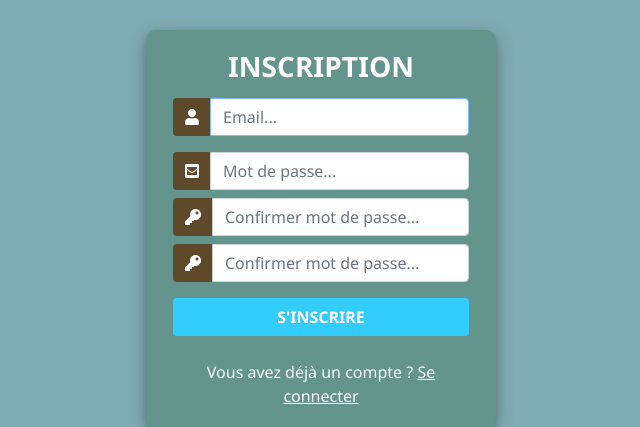
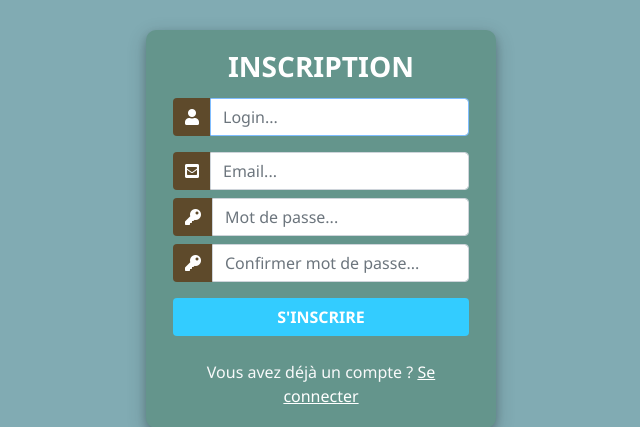
Before and after one commit to thesenegalesehitch/django_first_project, a Django app: page /inscription/ in a window 1280 px wide. Shown: the part 171-598 px from the top of the page, without its empty margins (319-959 px from the left). Run offline with Django 5.2, Linux system fonts and the light colour scheme; some libraries are stand-ins or nearby versions.

Commit message:
Correction des labels au niveau des formulaires

```diff
--- a/myFirstApp/templates/home.html
+++ b/myFirstApp/templates/home.html
@@ -74,7 +74,7 @@
   </header>
 
   <main style="text-align:center; padding: 50px;">
-    <h1>Bienvenue sur le site !</h1>
+    <h1><br>Bienvenue sur le site !</h1>
     <p>Utilisez le menu pour naviguer.</p>
   </main>
 
--- a/myFirstApp/templates/inscription.html
+++ b/myFirstApp/templates/inscription.html
@@ -115,10 +115,10 @@
 		// Corrected JS pour les placeholders
 		const fields = document.querySelectorAll('input');
 		if (fields.length >= 4) {
-			fields[0].placeholder = 'Login...';
-			fields[1].placeholder = 'Email...';
-			fields[2].placeholder = 'Mot de passe...';
-			fields[3].placeholder = 'Confirmer mot de passe...';
+			fields[1].placeholder = 'Login...';
+			fields[2].placeholder = 'Email...';
+			fields[3].placeholder = 'Mot de passe...';
+			fields[4].placeholder = 'Confirmer mot de passe...';
 		}
 		fields.forEach(field => field.classList.add('form-control'));
 	</script>
```
